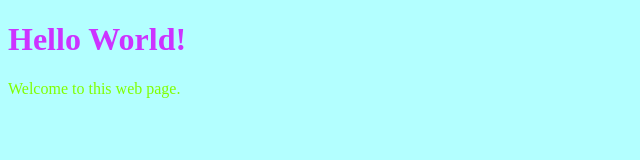
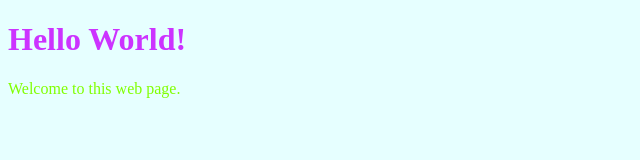
Before and after one commit to Melissa-Julia/Melissa-Julia.github.io, a plain HTML site: page index.html in a window 1280 px wide. Shown: the whole page, without its empty margins (0-640 px from the left). Drawn offline with Linux system fonts and the light colour scheme.

Commit message:
Update index.html

```diff
--- a/index.html
+++ b/index.html
@@ -2,7 +2,7 @@
 <html>
   <head>
     <style>
-      body {background-color: #b3ffff;}
+      body {background-color: #e6ffff;}
       h1 {color: #cc33ff;}
       p {color: #80ff00;}
     </style>
```
